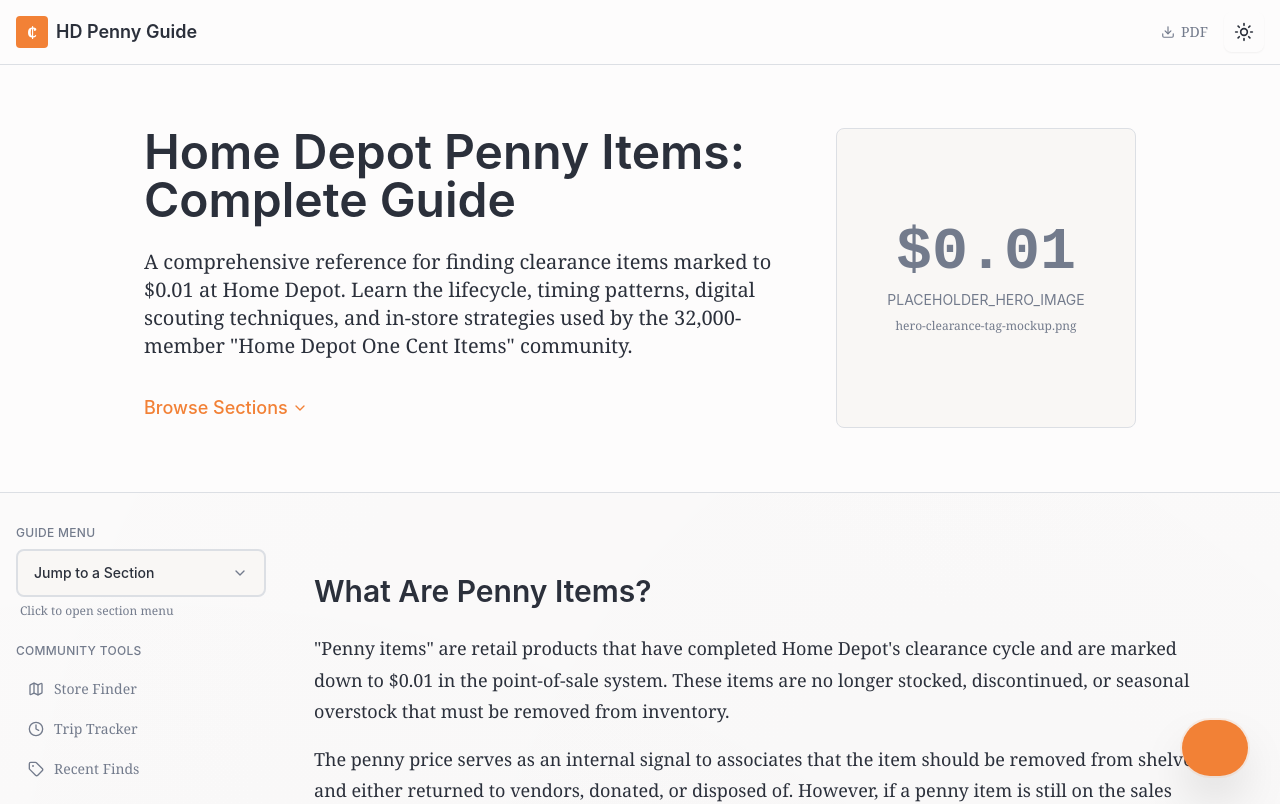
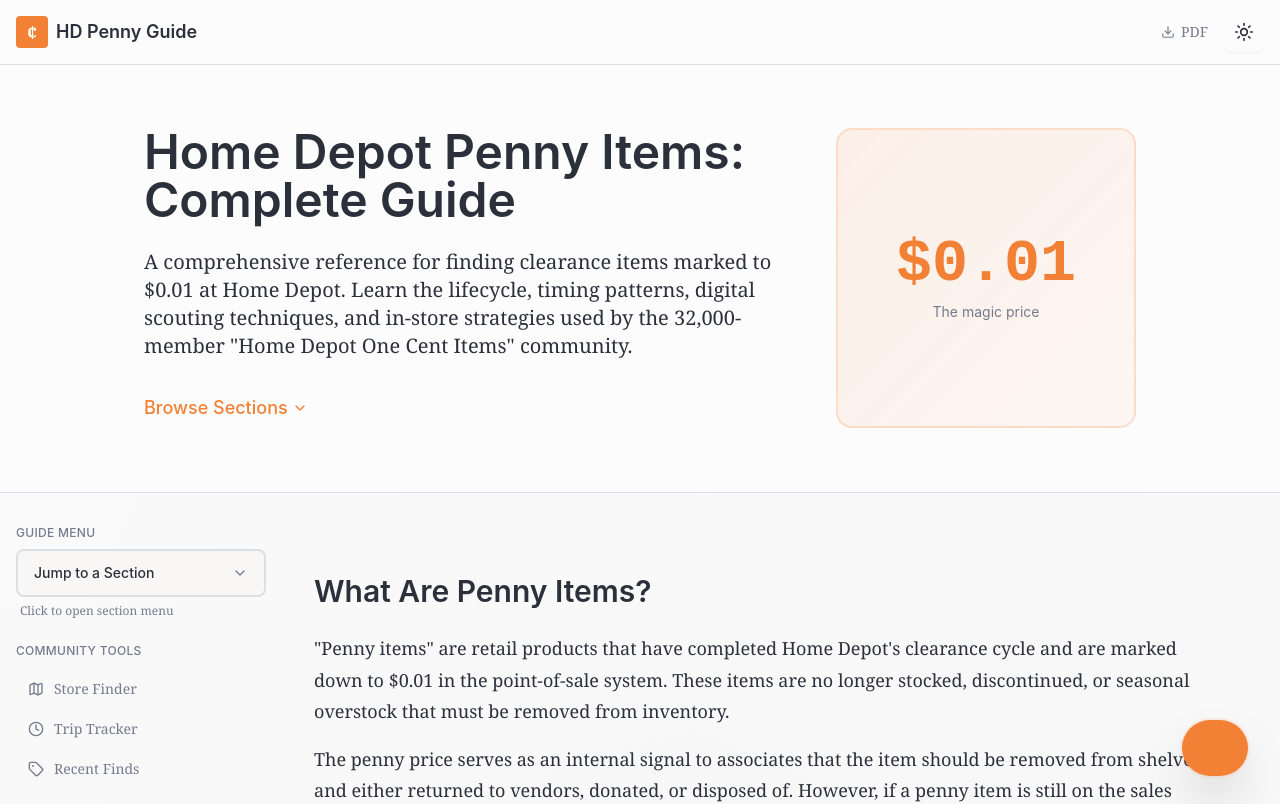
Before and after one commit to cadegallen-prog/HD-ONECENT-GUIDE, a Next.js app: page / in a window 1280 px wide. Shown: the top 804 px of the page. Built offline with nearby package versions, Linux system fonts and the light colour scheme.

Commit message:
Improve hero placeholder with polished price tag display (#35)

```diff
--- a/app/sections/Hero.tsx
+++ b/app/sections/Hero.tsx
@@ -34,14 +34,11 @@
             </button>
           </div>
 
-          {/* Right: Muted reference image */}
+          {/* Right: Styled price tag display */}
           <div className="hidden md:block">
-            <div className="bg-surface border border-border rounded-lg p-6 aspect-square flex items-center justify-center">
-              <div className="text-center text-muted-foreground">
-                <div className="text-6xl font-mono font-bold mb-2">$0.01</div>
-                <div className="text-sm font-heading">PLACEHOLDER_HERO_IMAGE</div>
-                <div className="text-xs mt-2">hero-clearance-tag-mockup.png</div>
-              </div>
+            <div className="bg-gradient-to-br from-primary/10 to-primary/5 border-2 border-primary/20 rounded-2xl p-8 aspect-square flex flex-col items-center justify-center">
+              <div className="text-6xl font-mono font-bold text-primary mb-2">$0.01</div>
+              <div className="text-sm text-muted-foreground font-heading">The magic price</div>
             </div>
           </div>
         </div>
```
